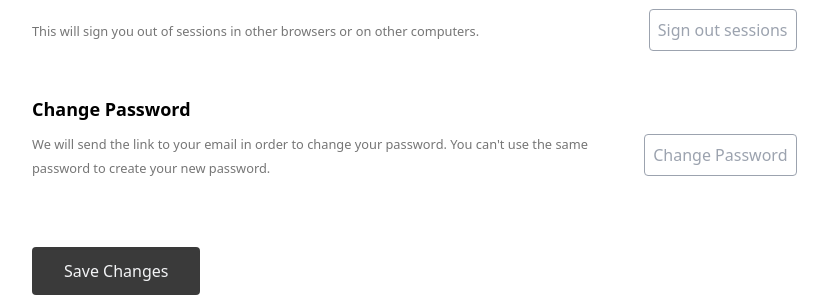
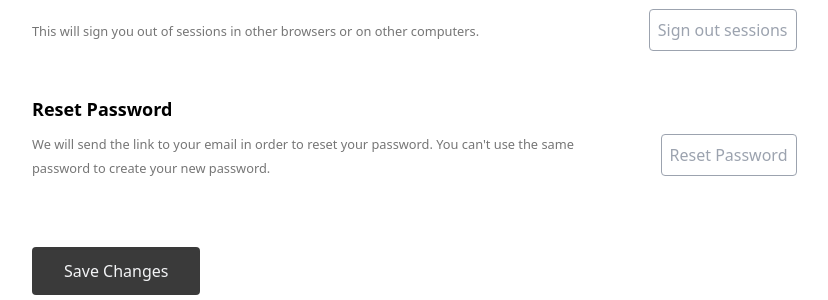
Before and after one commit to jirenmaa/djraft, a Django app: page /me/settings/ in a window 1280 px wide; the page is wider, and only the part inside the window is pictured. Shown: the part 1359-1659 px from the top of that part, without its empty margins (382-1210 px from the left). Run offline with Django 3.2, Linux system fonts and the light colour scheme; the visitor is signed in with stand-in values (Sample User, id 1); data comes from the database, SQL or seed files in the repository; data that the repository does not hold is empty; style sheets or scripts are compiled from the project's sources; some libraries are stand-ins or nearby versions; some web fonts are replaced.

Commit message:
update(template.users): rename change to reset in user_settings

```diff
--- a/djraft/templates/users/user_settings.html
+++ b/djraft/templates/users/user_settings.html
@@ -210,20 +210,20 @@
 
           <!-- change password -->
           <div id="change-pass-section" class="mb-3 py-3">
-            <h2 class="my-2 font-semibold text-lg">Change Password</h2>
+            <h2 class="my-2 font-semibold text-lg">Reset Password</h2>
             <div class="flex justify-between items-center">
               <div class="w-9/12">
                 <small class="text-gray-normal">
-                  We will send the link to your email in order to change your
+                  We will send the link to your email in order to reset your
                   password. You can't use the same password to create your new
                   password.
                 </small>
               </div>
               <a
-                href="#"
+                href="{% url 'account_reset_password' %}"
                 class="rounded border border-gray-400 p-2 text-gray-400 hover:border-gray-600 hover:text-gray-600"
               >
-                Change Password
+                Reset Password
               </a>
             </div>
           </div>
```
